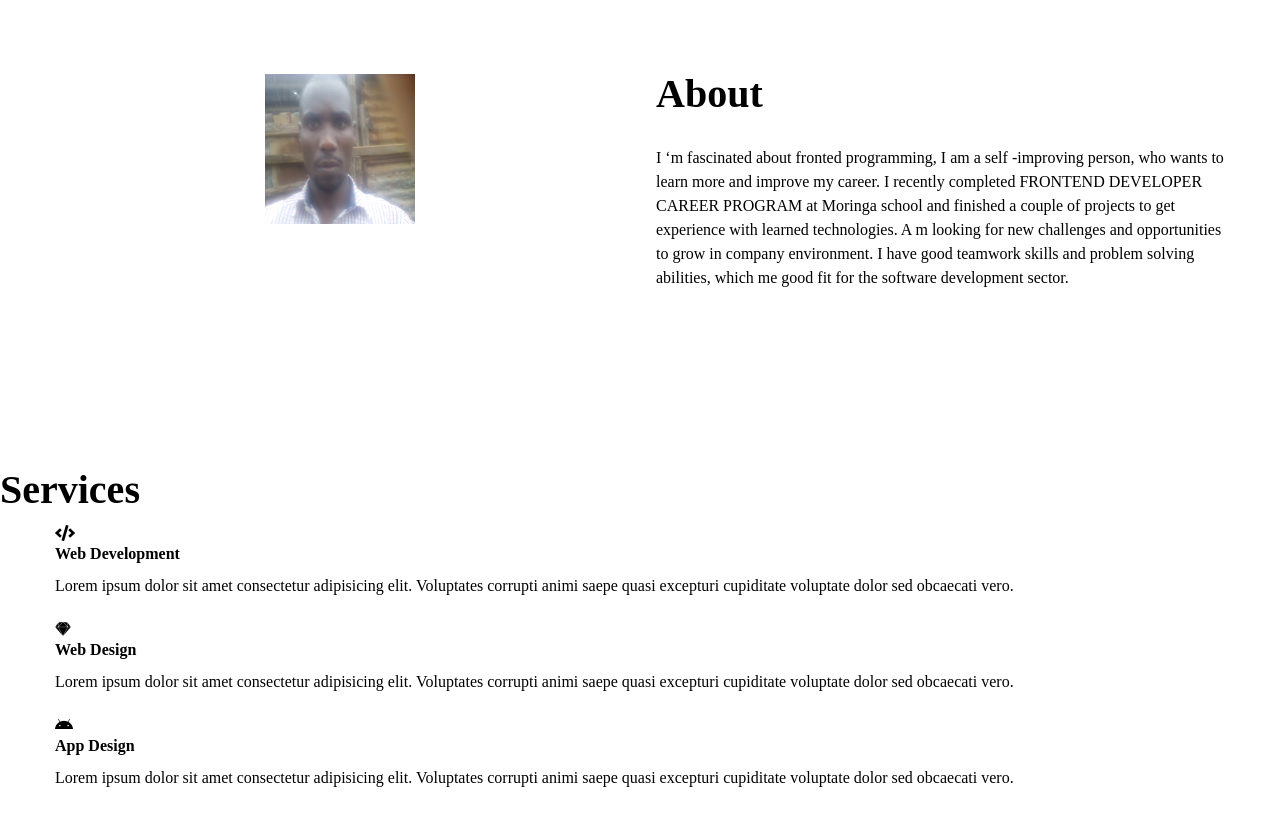
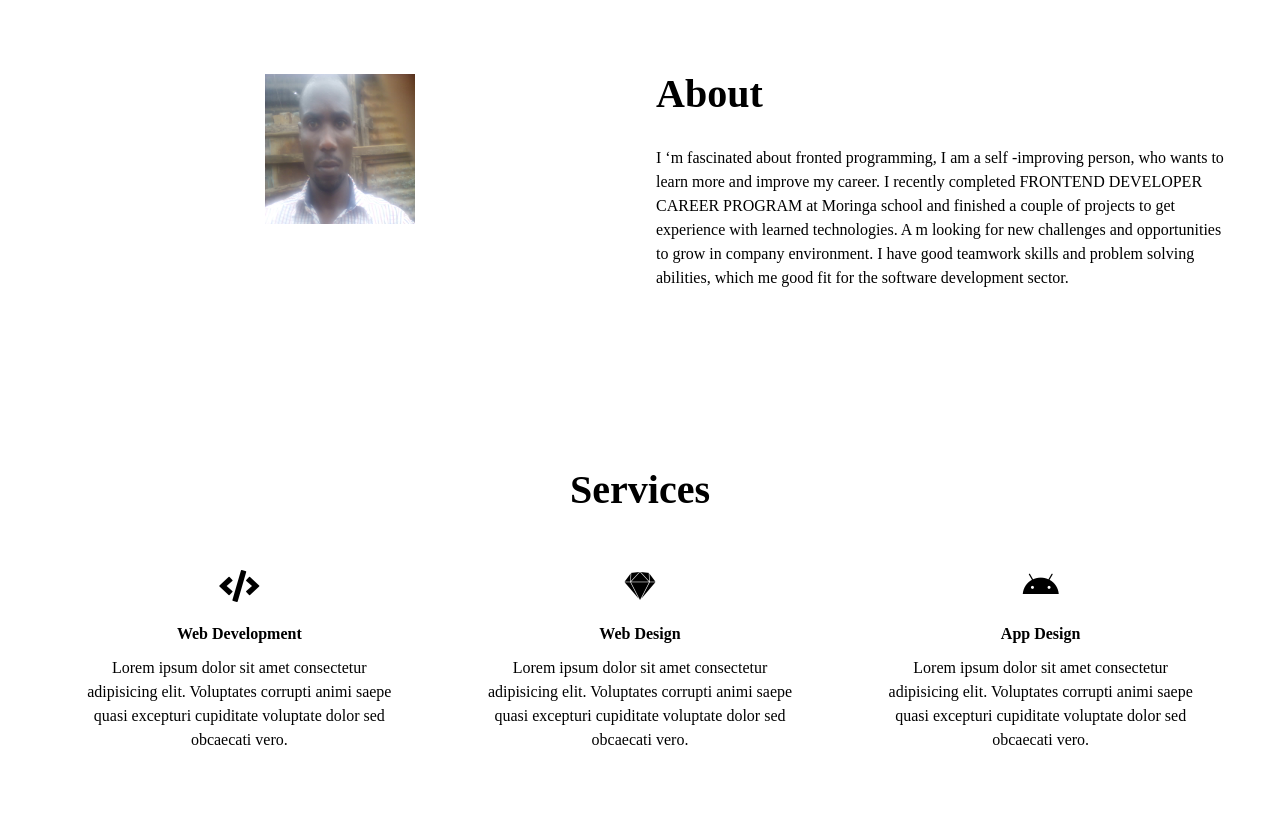
Before and after one commit to silassakwa/mycv, a plain HTML site: page index.html in a window 1280 px wide. Shown: the part 78-904 px from the top of the page. Drawn offline with Linux system fonts and the light colour scheme.

Commit message:
added myskills

```diff
--- a/css/main.css
+++ b/css/main.css
@@ -286,3 +286,60 @@ Services
 ===============
 */
 /* bg-grey in globals */
+
+/*
+===============
+Services
+===============
+*/
+/* bg-grey in globals */
+.service {
+  background: var(--clr-white);
+  padding: 3rem 1.5rem;
+  margin-bottom: 2rem;
+  border-radius: var(--radius);
+  text-align: center;
+  -webkit-transition: var(--transition);
+  transition: var(--transition);
+}
+.service-icon {
+  font-size: 2rem;
+  margin-bottom: 1.5rem;
+}
+.service .underline {
+  width: 3rem;
+  height: 0.12rem;
+  -webkit-transition: var(--transition);
+  transition: var(--transition);
+}
+.service p {
+  -webkit-transition: var(--transition);
+  transition: var(--transition);
+}
+.service:hover {
+  background: var(--clr-primary-5);
+  color: var(--clr-white);
+}
+.service:hover p {
+  color: var(--clr-white);
+}
+.service:hover .underline {
+  background: var(--clr-white);
+}
+@media screen and (min-width: 676px) {
+  .services-center {
+    display: grid;
+    grid-template-columns: 1fr 1fr;
+    -webkit-column-gap: 2rem;
+    -moz-column-gap: 2rem;
+    column-gap: 2rem;
+  }
+}
+@media screen and (min-width: 992px) {
+  .services-center {
+    grid-template-columns: 1fr 1fr 1fr;
+  }
+}
+/* talk about small screen
+without grid different setup */
+/*
--- a/index.html
+++ b/index.html
@@ -101,7 +101,8 @@ I have good teamwork skills and problem solving abilities, which me good fit for
   <section class="section bg-grey">
     <!-- section title -->
     <div class="section-title">
-      <h2>services</h2>
+      <center><h2>services</h2></center>
+
       <div class="underline"></div>
     </div>
     <!--end of section title -->
```
